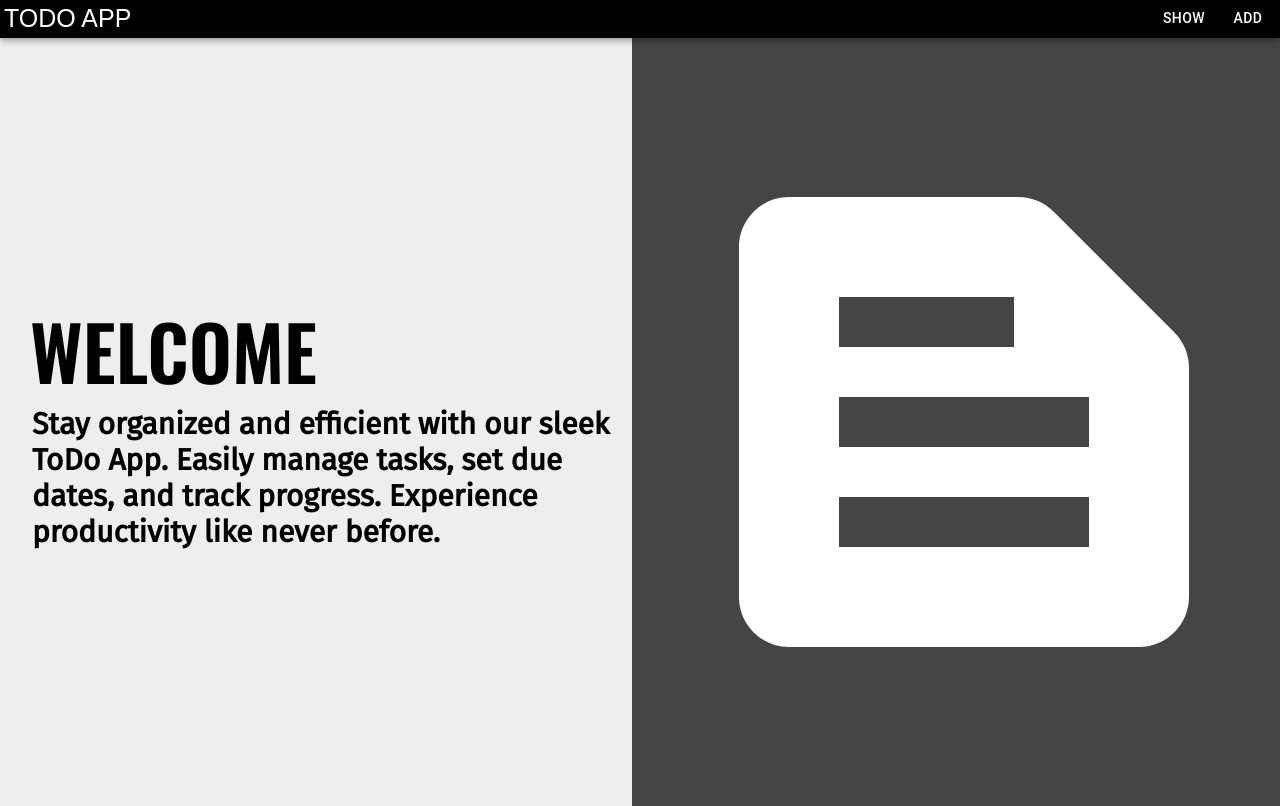
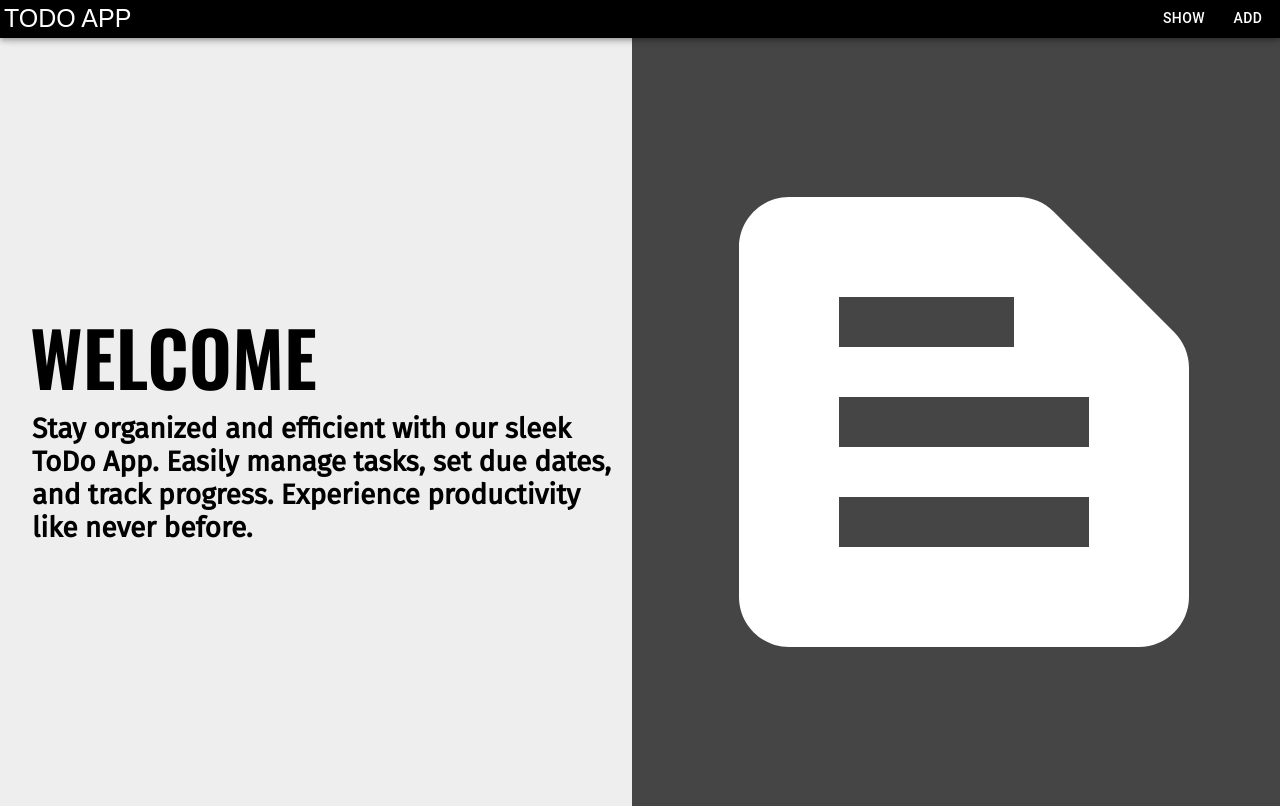
Before and after one commit to ShashwatPS/Todo-App, a React (Vite) app in the folder Frontend/Todo-App/: page / in a window 1280 px wide. Built offline with nearby package versions, Linux system fonts and the light colour scheme; a web font is replaced by a local one.

Commit message:
Fixed the size of the text

```diff
--- a/Frontend/Todo-App/src/CSS/LandingPageCSS.css
+++ b/Frontend/Todo-App/src/CSS/LandingPageCSS.css
@@ -29,7 +29,7 @@
 
 .description{
     font-family: 'Fira Sans', sans-serif;
-    font-size: 30px;
+    font-size: 28px;
     padding-left: 32px;
     padding-right: 10px;
     font-weight: bold;
```
